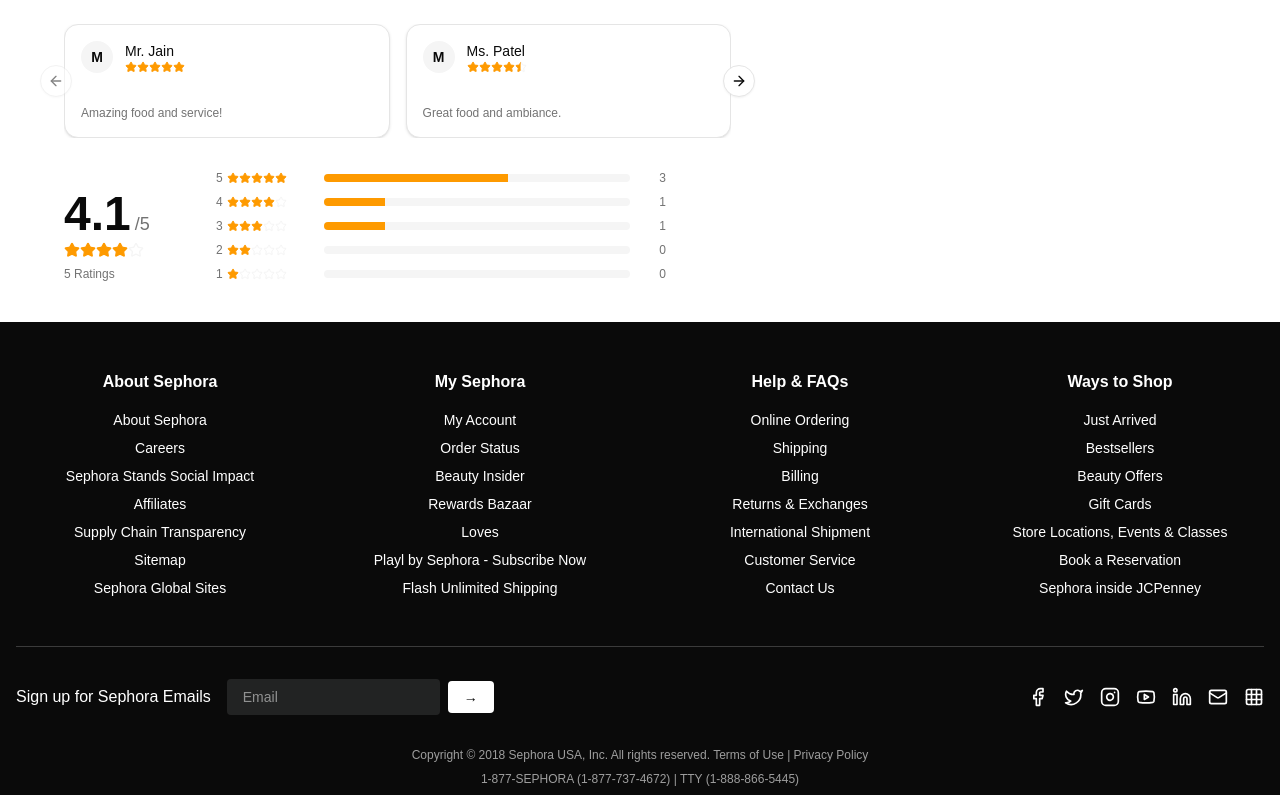
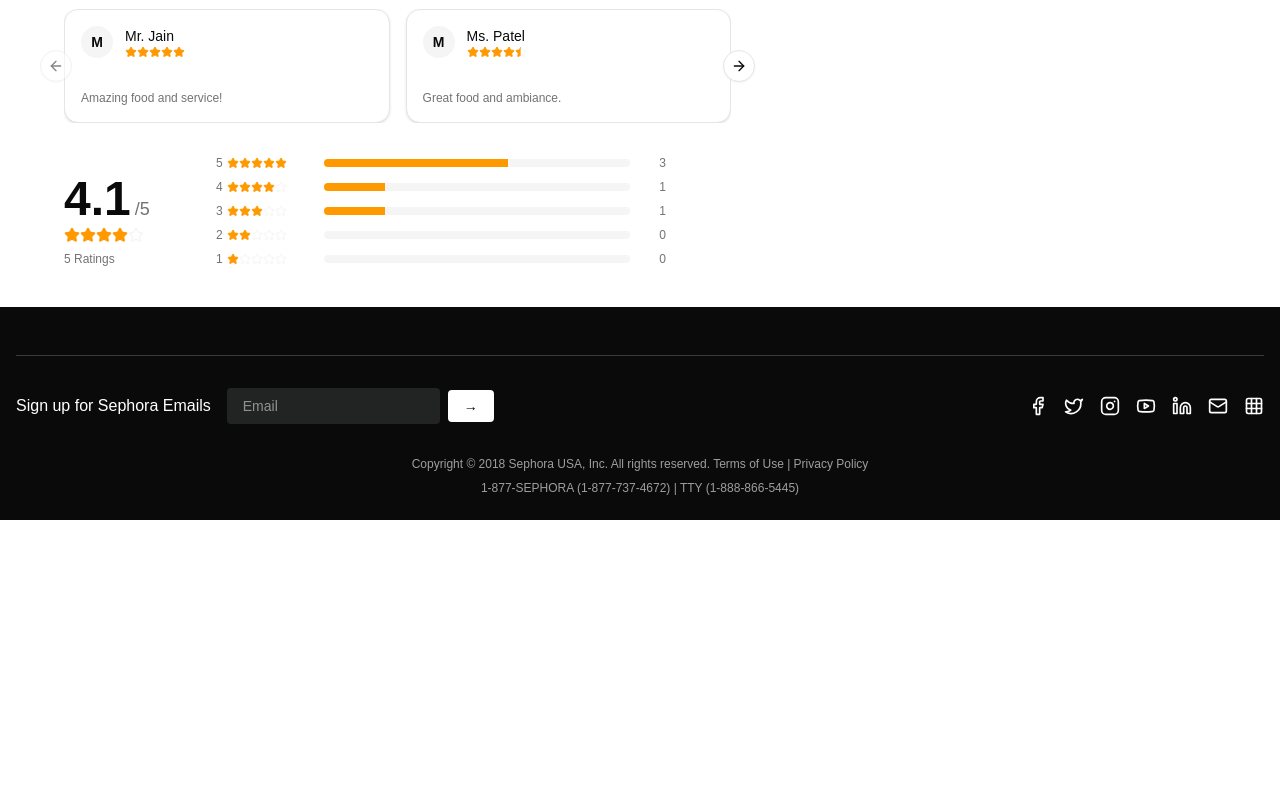
Before and after one commit to TharunKalugalla/Restaurant-Table-Reservation, a React (Vite) app: page / in a window 1280 px wide. Shown: the part 1194-1989 px from the top of the page. After the commit the page ends 1714 px from the top, so only its background shows below. Built offline with nearby package versions, Linux system fonts and the light colour scheme.

Commit message:
update footer and contact details

```diff
--- a/package.json
+++ b/package.json
@@ -24,6 +24,7 @@
     "next-themes": "^0.4.6",
     "react": "^19.1.1",
     "react-dom": "^19.1.1",
+    "react-icons": "^5.5.0",
     "react-phone-number-input": "^3.4.12",
     "react-router-dom": "^7.9.4",
     "react-toastify": "^11.0.5",
--- a/src/components/PhotoGallery.jsx
+++ b/src/components/PhotoGallery.jsx
@@ -68,9 +68,7 @@
       ------------------------------------------------------ Photo Grid -----------------------------------------------------
       -----------------------------------------------------------------------------------------------------------------------*/}
       <div id="photo">
-        <h2 className="text-2xl font-serif font-bold text-foreground mb-6">
-          Photos
-        </h2>
+
         <div className="grid grid-cols-3 h-70 gap-2">
           {displayPhotos.map((photo, i) => (
             <div
--- a/src/components/footer.jsx
+++ b/src/components/footer.jsx
@@ -13,171 +13,8 @@
     <footer className="bg-foreground text-background">
       <div className="max-w-7xl mx-auto px-4 pt-12 pb-6">
         {/* Footer Content */}
-        <div className="grid grid-cols-1 md:grid-cols-4 gap-8 mb-12 text-center">
-          <div>
-            <h4 className="font-semibold mb-4">About Sephora</h4>
-            <ul className="space-y-2 text-sm">
-              <li>
-                <a href="#" className="hover:opacity-80 transition">
-                  About Sephora
-                </a>
-              </li>
-              <li>
-                <a href="#" className="hover:opacity-80 transition">
-                  Careers
-                </a>
-              </li>
-              <li>
-                <a href="#" className="hover:opacity-80 transition">
-                  Sephora Stands Social Impact
-                </a>
-              </li>
-              <li>
-                <a href="#" className="hover:opacity-80 transition">
-                  Affiliates
-                </a>
-              </li>
-              <li>
-                <a href="#" className="hover:opacity-80 transition">
-                  Supply Chain Transparency
-                </a>
-              </li>
-              <li>
-                <a href="#" className="hover:opacity-80 transition">
-                  Sitemap
-                </a>
-              </li>
-              <li>
-                <a href="#" className="hover:opacity-80 transition">
-                  Sephora Global Sites
-                </a>
-              </li>
-            </ul>
-          </div>
 
-          <div>
-            <h4 className="font-semibold mb-4">My Sephora</h4>
-            <ul className="space-y-2 text-sm">
-              <li>
-                <a href="#" className="hover:opacity-80 transition">
-                  My Account
-                </a>
-              </li>
-              <li>
-                <a href="#" className="hover:opacity-80 transition">
-                  Order Status
-                </a>
-              </li>
-              <li>
-                <a href="#" className="hover:opacity-80 transition">
-                  Beauty Insider
-                </a>
-              </li>
-              <li>
-                <a href="#" className="hover:opacity-80 transition">
-                  Rewards Bazaar
-                </a>
-              </li>
-              <li>
-                <a href="#" className="hover:opacity-80 transition">
-                  Loves
-                </a>
-              </li>
-              <li>
-                <a href="#" className="hover:opacity-80 transition">
-                  Playl by Sephora - Subscribe Now
-                </a>
-              </li>
-              <li>
-                <a href="#" className="hover:opacity-80 transition">
-                  Flash Unlimited Shipping
-                </a>
-              </li>
-            </ul>
-          </div>
 
-          <div>
-            <h4 className="font-semibold mb-4">Help & FAQs</h4>
-            <ul className="space-y-2 text-sm">
-              <li>
-                <a href="#" className="hover:opacity-80 transition">
-                  Online Ordering
-                </a>
-              </li>
-              <li>
-                <a href="#" className="hover:opacity-80 transition">
-                  Shipping
-                </a>
-              </li>
-              <li>
-                <a href="#" className="hover:opacity-80 transition">
-                  Billing
-                </a>
-              </li>
-              <li>
-                <a href="#" className="hover:opacity-80 transition">
-                  Returns & Exchanges
-                </a>
-              </li>
-              <li>
-                <a href="#" className="hover:opacity-80 transition">
-                  International Shipment
-                </a>
-              </li>
-              <li>
-                <a href="#" className="hover:opacity-80 transition">
-                  Customer Service
-                </a>
-              </li>
-              <li>
-                <a href="#" className="hover:opacity-80 transition">
-                  Contact Us
-                </a>
-              </li>
-            </ul>
-          </div>
-
-          <div>
-            <h4 className="font-semibold mb-4">Ways to Shop</h4>
-            <ul className="space-y-2 text-sm">
-              <li>
-                <a href="#" className="hover:opacity-80 transition">
-                  Just Arrived
-                </a>
-              </li>
-              <li>
-                <a href="#" className="hover:opacity-80 transition">
-                  Bestsellers
-                </a>
-              </li>
-              <li>
-                <a href="#" className="hover:opacity-80 transition">
-                  Beauty Offers
-                </a>
-              </li>
-              <li>
-                <a href="#" className="hover:opacity-80 transition">
-                  Gift Cards
-                </a>
-              </li>
-              <li>
-                <a href="#" className="hover:opacity-80 transition">
-                  Store Locations, Events & Classes
-                </a>
-              </li>
-              <li>
-                <a href="#" className="hover:opacity-80 transition">
-                  Book a Reservation
-                </a>
-              </li>
-              <li>
-                <a href="#" className="hover:opacity-80 transition">
-                  Sephora inside JCPenney
-                </a>
-              </li>
-            </ul>
-          </div>
-        </div>
 
         {/* Newsletter and Social */}
         <div className="border-t border-background/20 pt-8">
--- a/src/pages/Home.jsx
+++ b/src/pages/Home.jsx
@@ -1,11 +1,13 @@
 import React, { useRef } from "react";
 import coverImage from "@/assets/banner.png";
 import Logo from "@/assets/rasa_logo.png";
-import { MapPin } from "lucide-react";
+import { MapPin, PhoneCall } from "lucide-react";
 import PhotoGallery from "@/components/PhotoGallery";
 // import MenuItem from "@/components/MenuItem";
 import Reviews from "@/components/Review";
 import ReservationForm from "@/components/ReservationForm";
+import { FaWhatsapp } from "react-icons/fa";
+
 
 export default function Home() {
   const photosRef = useRef(null);
@@ -50,6 +52,28 @@
                     <span>366 Crofton Rd, Orpington BR6 8NN</span>
                   </div>
                 </a>
+                <div className="flex items-center justify-center gap-2 text-sm text-muted-foreground mb-6 font-[Poppins] text-[12px]">
+                  <PhoneCall className="w-4 h-4" />
+                  <a href="tel:+44 016 8966 6990">
+                    <span >+44 016 8966 6990</span>
+                    </a>
+                  <br />
+                  <FaWhatsapp className="w-4 h-4" />
+                  <a href="https://wa.me/+447448276771">
+                    <span>+44 7448 276771</span>
+                    </a>
+                </div>
+
+                {/* <div className="flex items-center justify-center gap-2 text-sm text-muted-foreground mb-6 font-[Poppins] text-[12px]">
+                  <PhoneCall className="w-4 h-4" />
+                  <span>+44 016 8966 6990</span>
+                </div>
+
+                <div className="flex items-center justify-center gap-2 text-sm text-muted-foreground mb-6 font-[Poppins] text-[12px]">
+                  <FaWhatsapp className="w-4 h-4" />
+                  <span>+44 7448 276771</span>
+                </div> */}
+
               </div>
             </div>
           </div>
```
Also changed, not shown: 1 other file (tests, documents, lock files or other folders).
